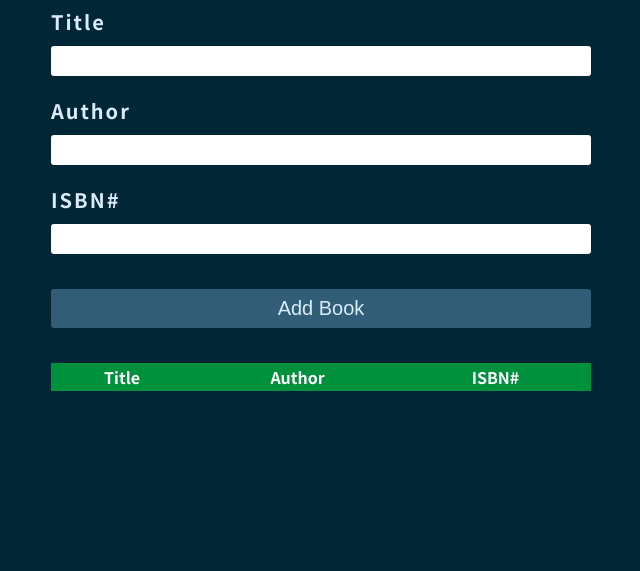
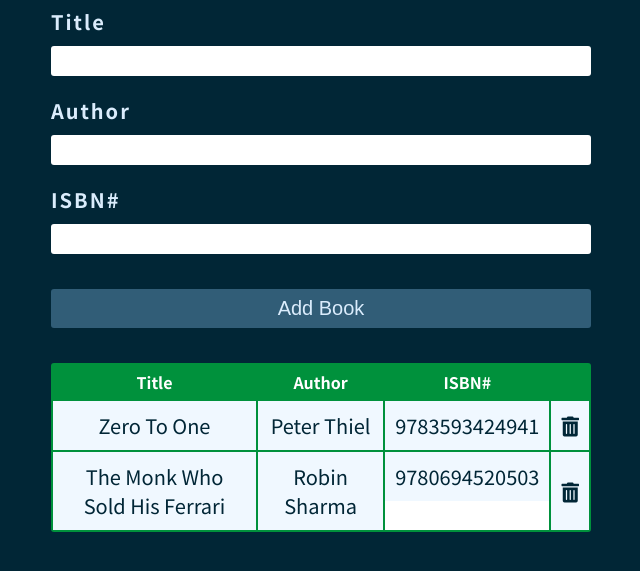
Before and after one commit to FaizanKhan7/JS-BookList-App, a plain HTML site: page index.html in a window 1280 px wide. Shown: the part 203-774 px from the top of the page, without its empty margins (304-944 px from the left). Drawn offline with Linux system fonts and the light colour scheme.

Commit message:
added functionality - add a book to UI

```diff
--- a/index.html
+++ b/index.html
@@ -29,7 +29,7 @@
                         <input id="isbn" type="text" class="form-control">
                     </div>
                     <input type="submit" value="Add Book" class="btn btn-primary">
-                    <table class="table table-striped">
+                    <table class="table">
                         <thead>
                             <tr>
                                 <th>Title</th>
@@ -38,7 +38,7 @@
                                 <th></th>
                             </tr>
                         </thead>
-                        <tbody id="book-list">
+                        <tbody id="book-list" class="book-content">
 
                         </tbody>
                     </table>
--- a/main.js
+++ b/main.js
@@ -0,0 +1,91 @@
+// Book class: reprensent a book - everytime we create a book it's going to instantiate a book object
+
+class Book {
+    constructor(title, author, isbn) {
+        this.title = title;
+        this.author = author;
+        this.isbn = isbn;
+    }
+}
+
+// UI class: Handle UI Tasks - so, anything in the user interface, when a book is displayed on the table or removes or we show an alert, we use UI class.
+
+class UI {
+    static displayBooks() {
+        const StoredBooks = [{
+                title: 'Zero To One',
+                author: 'Peter Thiel',
+                isbn: '9783593424941'
+            },
+            {
+                title: 'The Monk Who Sold His Ferrari',
+                author: 'Robin Sharma',
+                isbn: '9780694520503'
+            }
+        ];
+
+        const books = StoredBooks;
+
+        books.forEach((book) => UI.addBookToList(book));
+        // just to reiterate we have the hardcoded data(storedBooks)array, where we are setting that array to books and then we're looping through and calling the method and passing the book.
+    }
+
+    static addBookToList(book) {
+        const list = document.querySelector('#book-list');
+
+        const row = document.createElement('tr');
+
+        row.innerHTML = `
+        <td>${book.title}</td>
+        <td>${book.author}</td>
+        <td>${book.isbn}</td>
+        </td>
+        <td><i class="fas fa-trash-alt" class="btn-remove delete"></i>
+        `;
+        // we have our list, which we grabed from the DOM and created the new row which has all the stuff in it. so, now we just need to append the row to the list
+
+        list.appendChild(row);
+    }
+
+    static clearFields() {
+        document.querySelector('#title').value = '';
+        document.querySelector('#author').value = '';
+        document.querySelector('#isbn').value = '';
+    }
+}
+
+
+//Store class - which takes care of storage(LocalStorage within the browser)
+
+
+// Events
+
+// Event: Display Book
+document.addEventListener('DOMContentLoaded', UI.displayBooks);
+
+
+// Event: Add a Book
+
+/*Since we have addBookToList method in the UI, so we can utilize the method again, not just with display books but also when we add a book when we hit submit. so to do that we need to handle collecting the data from the form, we need to instantiating a new book and then calling the add to list method . */
+
+document.querySelector('#book-form').addEventListener('submit', (e) => {
+        // prevet actual submit
+        e.preventDefault();
+        // Get form value
+        const title = document.querySelector('#title').value;
+        const author = document.querySelector('#author').value;
+        const isbn = document.querySelector('#isbn').value;
+        // once we get these values we want to instantiate a book from the Book Class, since it is not static we need to instantiate a book too add a book.
+
+        // Instantiate book
+        const book = new Book(title, author, isbn);
+        // console.log(book);
+        // we get a book object
+
+        // Add Book to UI
+        UI.addBookToList(book);
+
+        // Clear Feilds
+        UI.clearFields()
+    })
+    // Event: Remove a Book
--- a/style.css
+++ b/style.css
@@ -5,7 +5,7 @@
 }
 
 body {
-    font-family: 'Noto Sans JP', sans-serif;
+    font-family: "Noto Sans JP", sans-serif;
     background-color: #012636;
     color: #fff;
 }
@@ -43,6 +43,7 @@ header img {
 }
 
 .form-group label {
+    display: block;
     letter-spacing: 2px;
     font-size: 20px;
     font-weight: 600;
@@ -58,7 +59,7 @@ header img {
     width: 90%;
     height: 30px;
     margin: 0px 10px 10px 15px;
-    padding-left: 5px;
+    padding: 10px 5px;
     font-size: 20px;
     color: rgb(0, 37, 29);
 }
@@ -93,6 +94,29 @@ table {
     background-color: rgb(0, 145, 60);
     width: 90%;
     margin: 25px 10px 10px 15px;
+    border-radius: 3px;
+}
+
+table thead th {
+    padding: 5px 0;
+}
+
+table tbody td {
+    padding: 10px;
+    color: #012636;
+    background-color: aliceblue;
+}
+
+table thead th:nth-child(3) {
+    display: none;
+}
+
+table tbody td:nth-child(3) {
+    display: none;
+}
+
+table tbody :nth-child(4) {
+    padding: 0 10px;
 }
 
 tbody {
@@ -100,3 +124,27 @@ tbody {
     color: #012636;
     font-size: 20px;
 }
+
+.book-content {
+    text-align: center;
+    padding: 10px;
+}
+
+i {
+    cursor: pointer;
+}
+
+i:hover,
+i:focus {
+    color: orangered;
+    font-size: 21px;
+}
+
+@media (min-width: 500px) {
+    table thead th:nth-child(3) {
+        display: block;
+    }
+    table tbody td:nth-child(3) {
+        display: block;
+    }
+}
```
